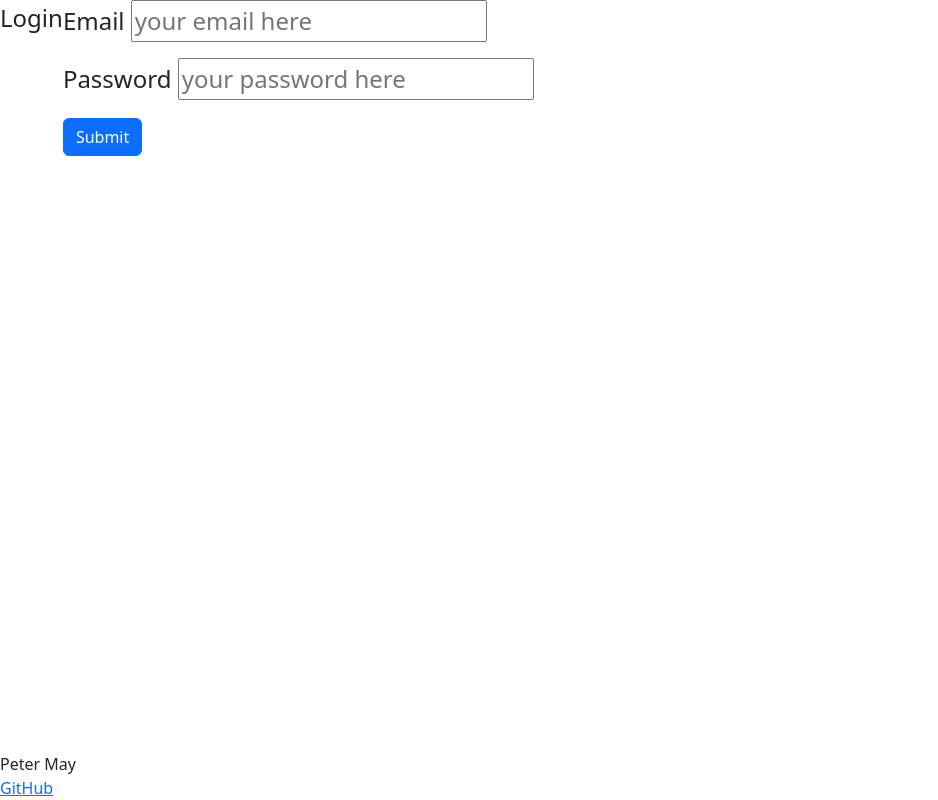
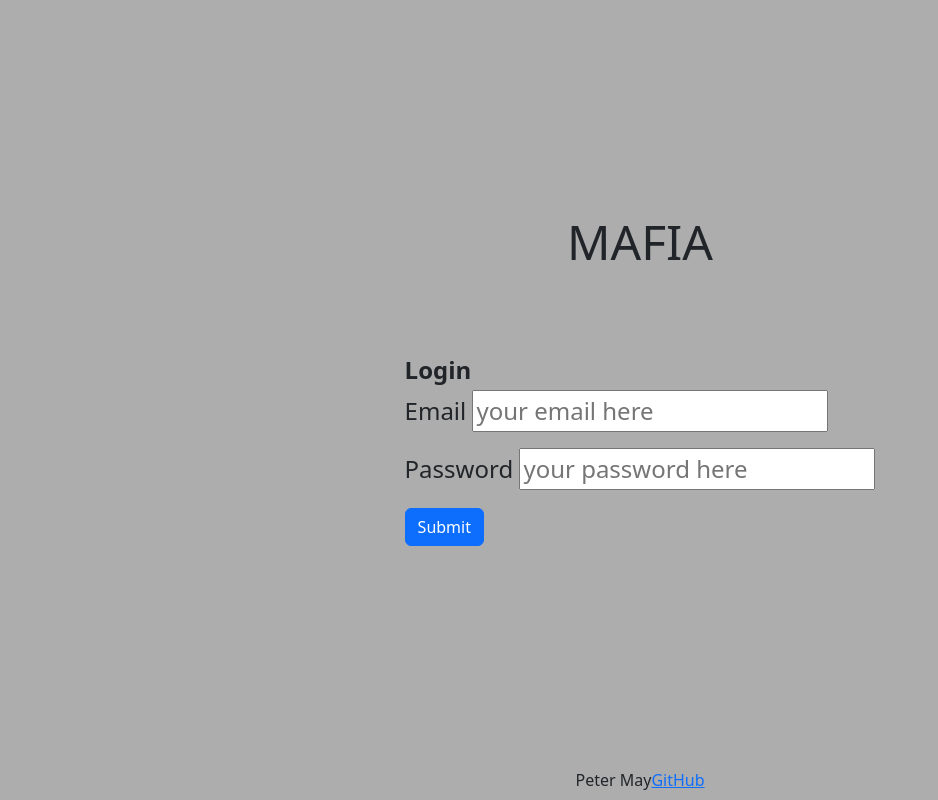
Before and after one commit to maypeter567/startup, a plain HTML site: page html/index.html in a window 1280 px wide. Shown: the whole page, without its empty margins (0-938 px from the left). Drawn offline with nearby package versions, Linux system fonts and the light colour scheme.

Commit message:
index css completed.

```diff
--- a/css/footer.css
+++ b/css/footer.css
@@ -0,0 +1,8 @@
+footer {
+    font-size: 2vh;
+    flex: 0 40px;
+    display: flex;
+    flex-direction: row;
+    align-items: center;
+    justify-content: center;
+}
--- a/css/header.css
+++ b/css/header.css
@@ -0,0 +1,8 @@
+footer {
+    font-size: 2vh;
+    flex: 0 40px;
+    display: flex;
+    flex-direction: row;
+    align-items: center;
+    justify-content: center;
+}
--- a/css/index.css
+++ b/css/index.css
@@ -3,12 +3,24 @@
     flex-direction: column;
     margin: 0;
     height: 100vh;
+    background-color: rgb(173, 173, 173);
 }
 
 main {
     font-size: 3vh;
-    flex: 1 40px;
+    flex: 1;
     display: flex;
     flex-direction: row;
+    align-items: center;
+    justify-content: center;
+}
 
+h1 {
+    font-size: 6vh;
+    flex: 0 0;
+    display: flex;
+    flex-direction: row;
+    align-items: center;
+    justify-content: center;
+    margin: 0 0 80px 0;
 }
--- a/html/index.html
+++ b/html/index.html
@@ -11,7 +11,7 @@ I am also including bootstrap into all of my folders. -->
     <link href="https://cdn.jsdelivr.net/npm/bootstrap@5.2.3/dist/css/bootstrap.min.css" rel="stylesheet"
         integrity="sha384-rbsA2VBKQhggwzxH7pPCaAqO46MgnOM80zW1RWuH61DGLwZJEdK2Kadq2F9CUG65" crossorigin="anonymous">
     <link rel="stylesheet" href="/css/index.css">
-    <link rel="stylesheet" href="/css/header.css">
+    <!-- <link rel="stylesheet" href="/css/header.css"> -->
     <link rel="stylesheet" href="/css/footer.css">
 </head>
 
@@ -19,9 +19,16 @@ I am also including bootstrap into all of my folders. -->
 
 <body class="body">
     <main class="main">
-        <p>Login</p>
         <form method="get" action="gamepad.html">
-            <p>
+            <h1>MAFIA</h1>
+            <table>
+                <tr>
+                    <th>
+                        Login
+                    </th>
+                </tr>
+                <tr>
+                    <td>
                         <label for name="email">Email</label>
                         <input type="email" id="email" placeholder="your email here" />
                         </p>
@@ -30,6 +37,9 @@ I am also including bootstrap into all of my folders. -->
                             <input type="password" id="password" placeholder="your password here" />
                         </p>
                         <button type="submit" class="btn btn-primary">Submit</button>
+                    </td>
+                </tr>
+            </table>
         </form>
     </main>
 
```
Lines whose indentation alone changed are shown as unchanged.
